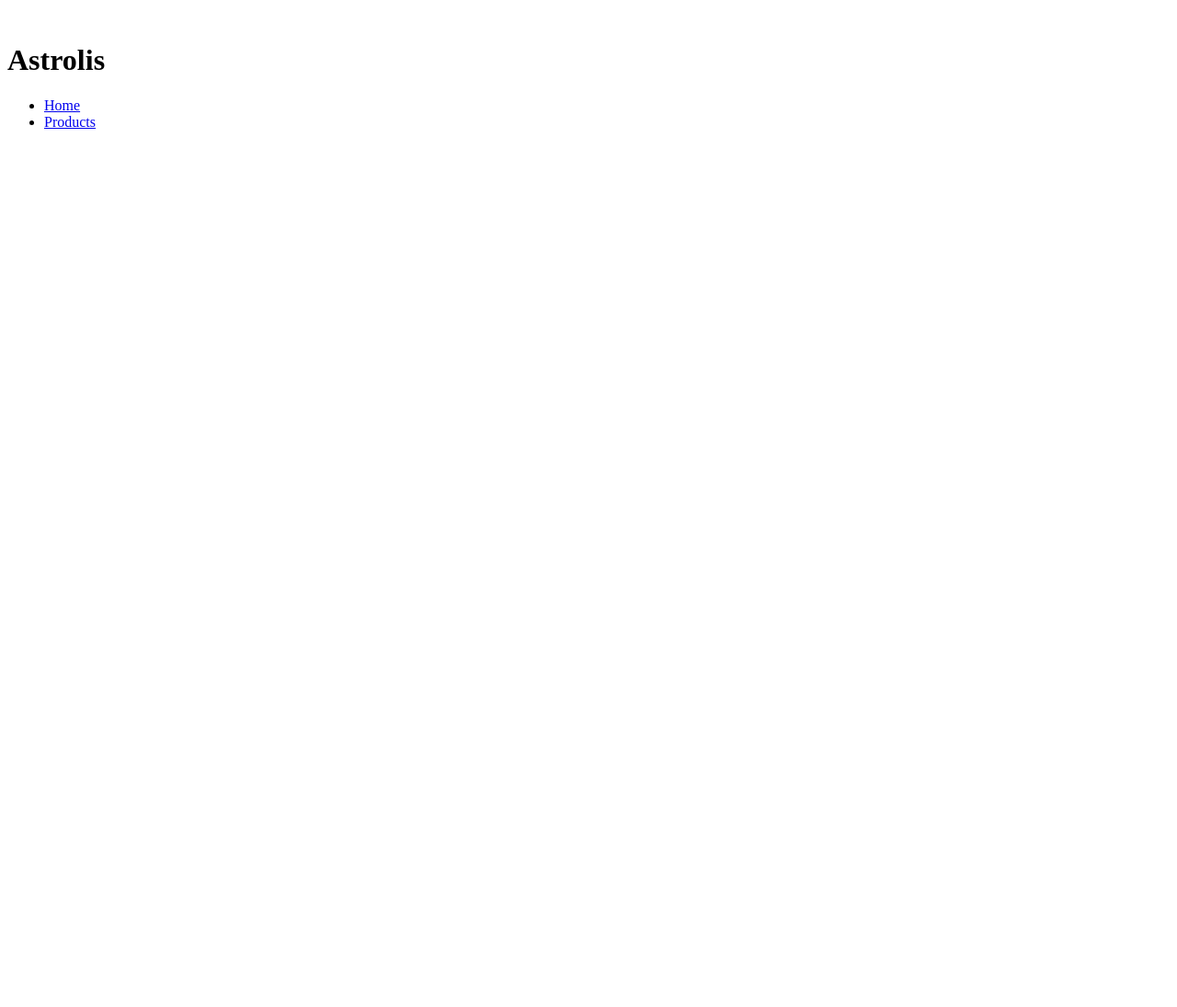
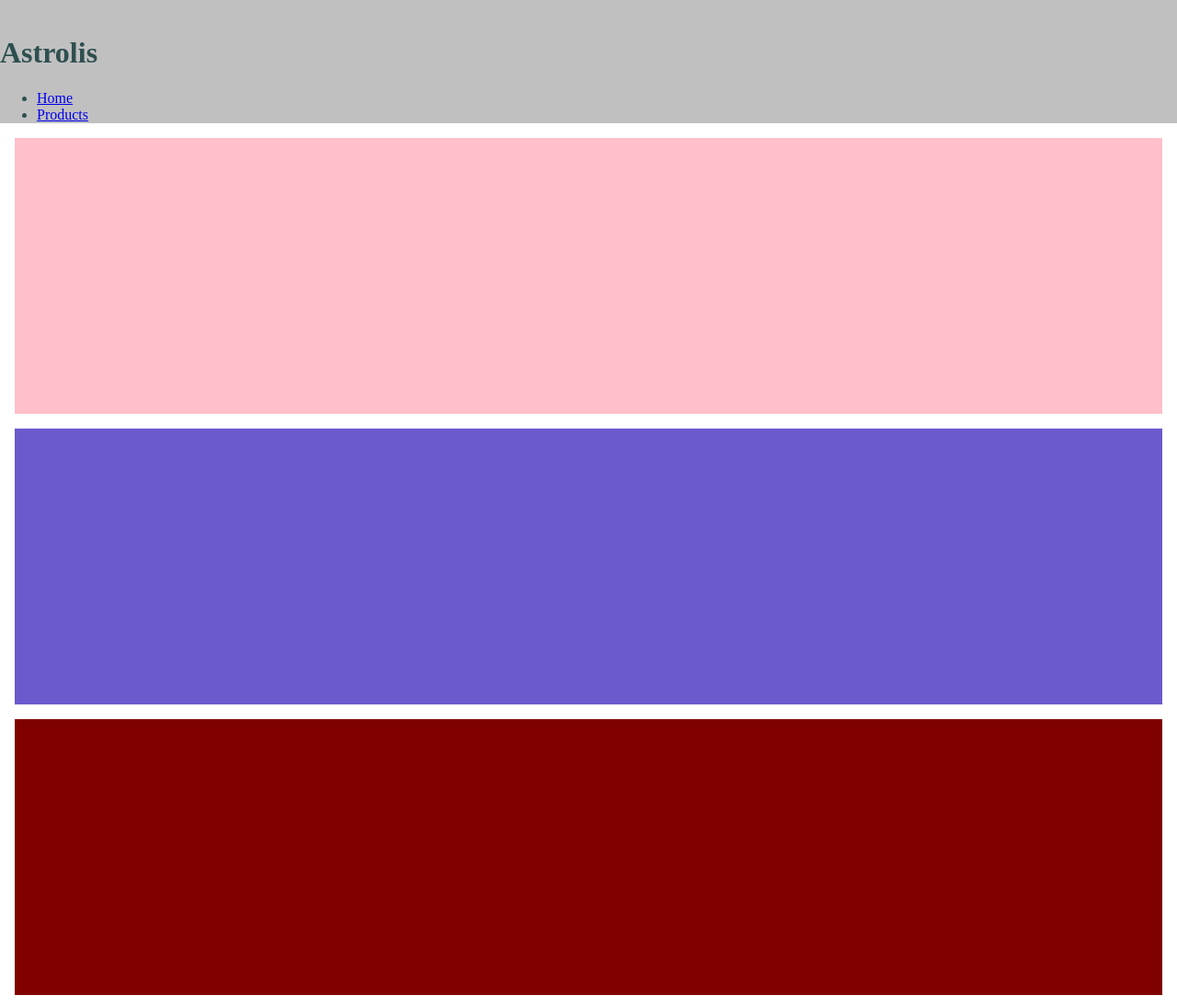
Before and after one commit to TopHatRev/astrolis-products, a plain HTML site: page index.html in a window 1280 px wide. Shown: the top 1095 px of the page at 92% size. Before the commit the page ends 800 px from the top, so only its background shows below. Drawn offline with Linux system fonts and the light colour scheme.

Commit message:
Add basic styling.

```diff
--- a/index.html
+++ b/index.html
@@ -24,10 +24,17 @@
             </ul>
           </nav>
     </header>
-    <a href=""> <img src=""  alt="" /></a>
-    <a href=""> <img src=""  alt="" /></a>
-    <a href=""> <img src=""  alt="" /></a>
-    <a href=""> <img src=""  alt="" /></a>
-    <a href=""> <img src=""  alt="" /></a>
+    <main>
+       <section class="hero"></section>
+       <div class="products">
+        <section class="product-1"></section>
+        <section class="product-2"></section>
+        <section class="product-3"></section>
+        <section class="product-4"></section>
+       </div>
+    </main>
+    <footer>
+
+    </footer>
 </body>
 </html>
--- a/style.css
+++ b/style.css
@@ -0,0 +1,41 @@
+header{
+    background-color: silver;
+    color: darkslategray;
+}
+
+
+body{
+    padding: 0;
+    margin: 0;
+    box-sizing: border-box;
+}
+
+.hero{
+    min-height: 300px;
+    background-color: pink;
+    margin: 16px;
+}
+
+.product-1{
+    min-height: 300px;
+    background-color: slateblue;
+    margin: 16px;
+}
+
+.product-2{
+    min-height: 300px;
+    background-color: maroon;
+    margin: 16px;
+}
+
+.product-3{
+    min-height: 300px;
+    background-color: orangered;
+    margin: 16px;
+}
+
+.product-4{
+    min-height: 300px;
+    background-color: green;
+    margin: 16px;
+}
```
